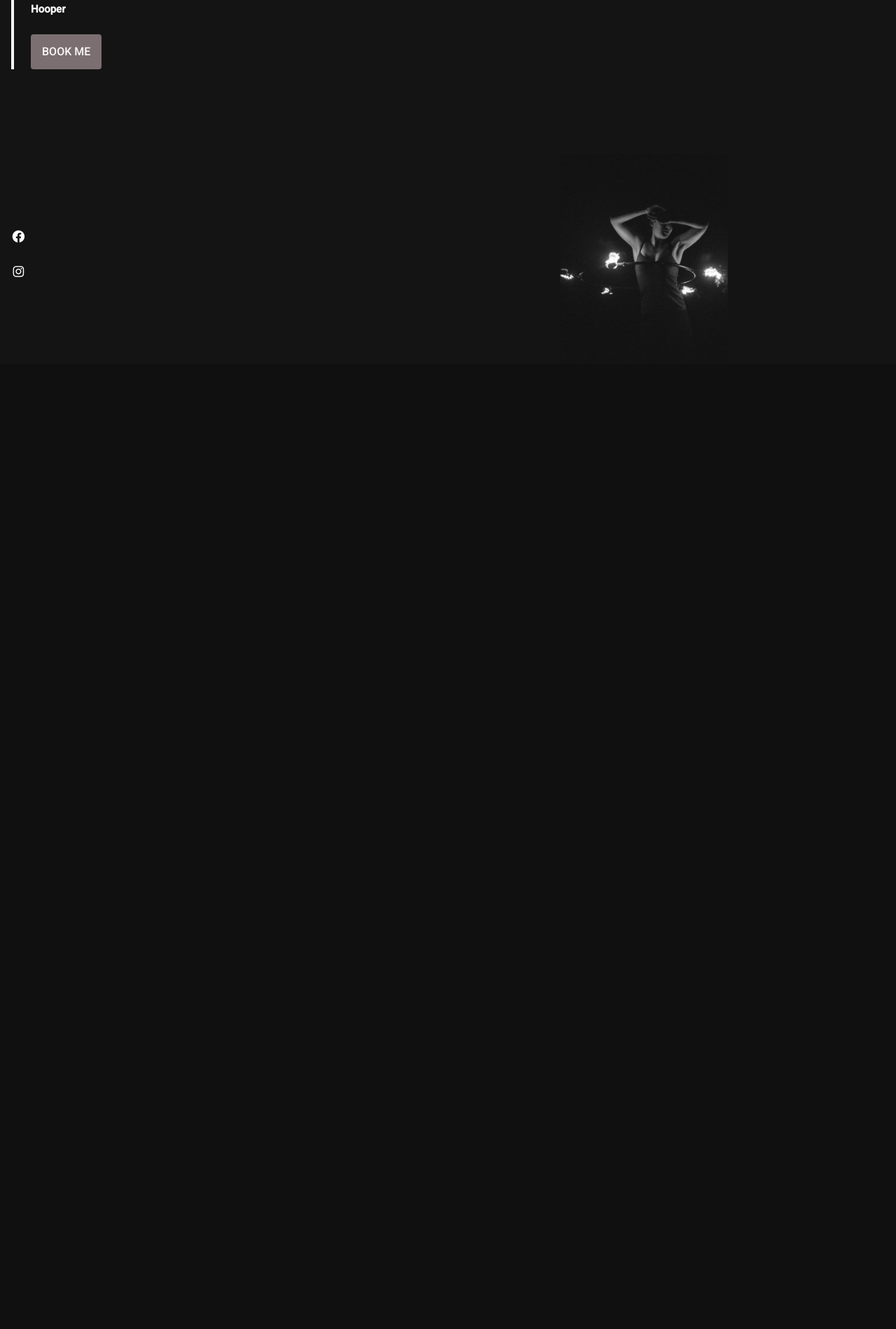
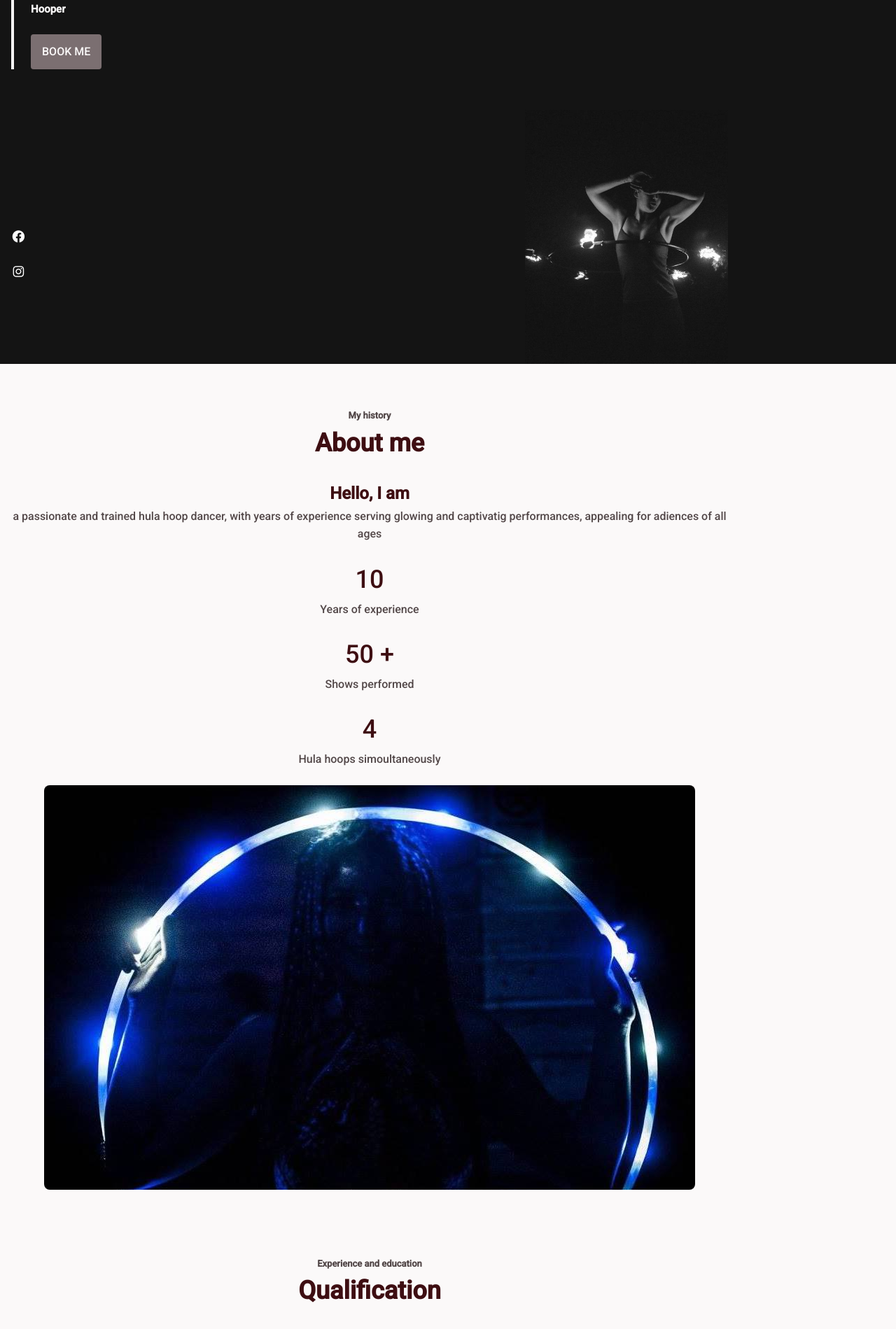
Before and after one commit to alexcarta/Grace, a PHP site: page / in a window 1280 px wide. Shown: the part 280-2179 px from the top of the page at 70% size. Before the commit the page ends 736 px from the top, so only its background shows below. Run offline with PHP 8.4, Linux system fonts and the light colour scheme.

Commit message:
qualification-education

```diff
--- a/assets/css/style.css
+++ b/assets/css/style.css
@@ -280,7 +280,7 @@ img{
 }
 
 .home__img img{
-  width: 240px;
+  width: 290px;
 }
 
 .home__social{
@@ -318,6 +318,28 @@ img{
   background-color: var(--first-color-light);
 }
 /*==================== ABOUT ====================*/
+
+.about__data {
+  text-align: center;
+}
+
+.about__description span {
+  font-size: var(--h2-font-size);
+  font-weight: var(--font-semi-bold);
+  color: var(--first-color);
+}
+
+.about__number{
+  font-size: var(--h1-font-size);
+  color: var(--first-color);
+  display: block;
+}
+
+.about__img{
+  justify-self: center;
+  width: 350üpx;
+  border-radius: .5rem;
+}
 
 
 /*==================== SKILLS ====================*/
--- a/index.html
+++ b/index.html
@@ -58,9 +58,203 @@
         </div>
 
         <div class="home__img">
-          <img src="./assets/img/home2.jpeg" alt="">
+          <img src="./assets/img/home.jpeg" alt="">
         </div>
 
+      </div>
+    </section>
+
+    <!-- ABOUT -->
+
+    <section class="about section bd-container" id="about">
+      <span class="section-subtitle">My history</span>
+      <h2 class="section-title">About me</h2>
+
+      <div class="about__container bd-grid">
+        <div class="about__data bd-grid">
+          <p class="about__description"><span>Hello, I am <br></span> a passionate and trained hula hoop dancer, with years of experience serving glowing and captivatig performances, appealing for adiences of all ages</p>
+
+          <div>
+            <span class="about__number">10</span>
+            <span class="about__achievement">Years of experience</span>
+          </div>
+
+          <div>
+            <span class="about__number">50
+            +</span>
+            <span class="about__achievement">Shows performed</span>
+          </div>
+
+          <div>
+            <span class="about__number">4</span>
+            <span class="about__achievement">Hula hoops simoultaneously</span>
+          </div>
+
+        </div>
+
+        <img src="./assets/img/about.jpeg" alt="" class="about__img">
+
+      </div>
+    </section>
+
+    <!-- QUALIFICATION -->
+
+    <section class="qualification section bd-container" id="qualification">
+      <span class="section-subtitle">Experience and education</span>
+      <h2 class="section-title">Qualification</h2>
+
+      <div class="qualification__container bd-grid">
+        <div class="qualification__content">
+          <h2 class="qualification__title">
+            <i class='bx bx-chalkboard qualification__title-icon'></i>Work Experiece
+          </h2>
+
+          <div class="bd-grid">
+            <div class="qualification__data">
+              <h3 class="qualification__area">Hooper performer</h3>
+
+              <div class="qualification__box">
+
+                <span class="qualification__work">
+                  <i class="bx bx-briefcase-alt qualification__icon"></i>
+                  Bambolea Producciones | Madrid
+                </span>
+
+                <span class="qualification__work">
+                  <i class="bx bx-calendar-alt qualification__icon"></i>
+                  2019 - 2021
+                </span>
+              </div>
+            </div>
+
+            <div class="qualification__data">
+              <h3 class="qualification__area">Juggling, Hula Hoop, Flexibility teacher</h3>
+
+              <div class="qualification__box">
+
+                <span class="qualification__work">
+                  <i class="bx bx-briefcase-alt qualification__icon"></i>
+                  SCUP - Sport e Cultura Popolare | Rome
+                </span>
+
+                <span class="qualification__work">
+                  <i class="bx bx-calendar-alt qualification__icon"></i>
+                  2016 - 2018
+                </span>
+              </div>
+            </div>
+
+            <div class="qualification__data">
+              <h3 class="qualification__area">Circus Wader-Trampoliere</h3>
+
+              <div class="qualification__box">
+
+                <span class="qualification__work">
+                  <i class="bx bx-briefcase-alt qualification__icon"></i>
+                  Artefatti Stilts | Rome
+                </span>
+
+                <span class="qualification__work">
+                  <i class="bx bx-calendar-alt qualification__icon"></i>
+                  2016 - 2018
+                </span>
+              </div>
+            </div>
+
+            <div class="qualification__data">
+              <h3 class="qualification__area">Hooper performer</h3>
+
+              <div class="qualification__box">
+
+                <span class="qualification__work">
+                  <i class="bx bx-briefcase-alt qualification__icon"></i>
+                  Circofficina Porto Fluviale | Rome
+                </span>
+
+                <span class="qualification__work">
+                  <i class="bx bx-calendar-alt qualification__icon"></i>
+                  2015 - till now
+                </span>
+              </div>
+            </div>
+          </div>
+        </div>
+
+        <div class="qualification__content">
+          <h2 class="qualification__title">
+            <i class='bx bx-bookmark qualification__title-icon'></i>Education
+          </h2>
+
+          <div class="bd-grid">
+            <div class="qualification__data">
+              <h3 class="qualification__area">Hooper performer</h3>
+
+              <div class="qualification__box">
+
+                <span class="qualification__work">
+                  <i class="bx bx-briefcase-alt qualification__icon"></i>
+                  Bambolea Producciones | Madrid
+                </span>
+
+                <span class="qualification__work">
+                  <i class="bx bx-calendar-alt qualification__icon"></i>
+                  2019 - 2021
+                </span>
+              </div>
+            </div>
+
+            <div class="qualification__data">
+              <h3 class="qualification__area">Juggling, Hula Hoop, Flexibility teacher</h3>
+
+              <div class="qualification__box">
+
+                <span class="qualification__work">
+                  <i class="bx bx-briefcase-alt qualification__icon"></i>
+                  SCUP - Sport e Cultura Popolare | Rome
+                </span>
+
+                <span class="qualification__work">
+                  <i class="bx bx-calendar-alt qualification__icon"></i>
+                  2016 - 2018
+                </span>
+              </div>
+            </div>
+
+            <div class="qualification__data">
+              <h3 class="qualification__area">Circus Wader-Trampoliere</h3>
+
+              <div class="qualification__box">
+
+                <span class="qualification__work">
+                  <i class="bx bx-briefcase-alt qualification__icon"></i>
+                  Artefatti Stilts | Rome
+                </span>
+
+                <span class="qualification__work">
+                  <i class="bx bx-calendar-alt qualification__icon"></i>
+                  2016 - 2018
+                </span>
+              </div>
+            </div>
+
+            <div class="qualification__data">
+              <h3 class="qualification__area">Hooper performer</h3>
+
+              <div class="qualification__box">
+
+                <span class="qualification__work">
+                  <i class="bx bx-briefcase-alt qualification__icon"></i>
+                  Circofficina Porto Fluviale | Rome
+                </span>
+
+                <span class="qualification__work">
+                  <i class="bx bx-calendar-alt qualification__icon"></i>
+                  2015 - till now
+                </span>
+              </div>
+            </div>
+          </div>
+        </div>
       </div>
 
     </section>
```
Also changed, not shown: assets/img/about.jpeg (renamed from assets/img/home1.jpeg), assets/img/home.jpeg, assets/img/home2.jpeg (deleted).
